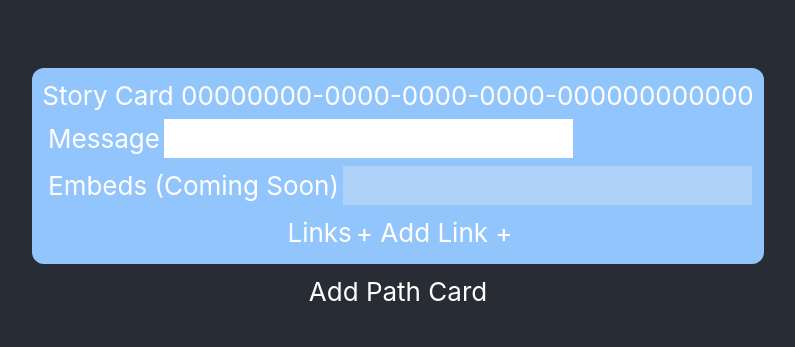
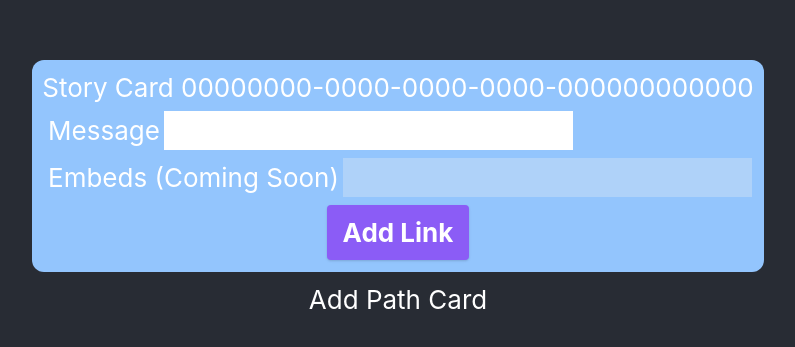
Before and after one commit to ldyken53/adventure-learning-bot, a React (Create React App) app in the folder adventure-workshop/: page /story-builder in a window 1280 px wide. Shown: the part 215-562 px from the top of the page, without its empty margins (242-1037 px from the left). Built offline with nearby package versions, Linux system fonts and the light colour scheme.

Commit message:
style link buttong

```diff
--- a/adventure-workshop/src/StoryBuilder/StoryBuilder.jsx
+++ b/adventure-workshop/src/StoryBuilder/StoryBuilder.jsx
@@ -57,6 +57,8 @@ class StoryBuilder extends Component {
   updatePath = (path, key) => {
     const newPaths = { ...this.state.paths };
     newPaths[key] = path;
+    console.log(path);
+    console.log(key)
     this.setState({ paths: newPaths });
   };
 
@@ -69,7 +71,9 @@ class StoryBuilder extends Component {
               key={i}
               obj_key={obj_key}
               path={path}
-              setPath={(path) => this.updatePath(path, obj_key)}
+              setPath={(path) => {
+                this.updatePath(path, obj_key);
+              }}
             />
           ))}
         </PathCardsContext.Provider>
@@ -103,7 +107,6 @@ const PathCard = ({ obj_key, path, setPath }) => {
         />
       </div>
       <div className="p-1 flex-col">
-        <label className="text-grey p-1">Links</label>
         {path.options.map((option, i) => (
           <PathLink
             key={i}
@@ -122,11 +125,12 @@ const PathCard = ({ obj_key, path, setPath }) => {
           />
         ))}
         <button
+          className="shadow bg-purple-500 hover:bg-purple-400 focus:shadow-outline focus:outline-none text-white font-bold py-2 px-4 rounded"
           onClick={() =>
             setPath({ ...path, options: [...path.options, LINK_TEMPLATE] })
           }
         >
-          + Add Link +
+          Add Link
         </button>
       </div>
     </div>
@@ -157,7 +161,7 @@ const PathLink = ({ index, link, setLink, delLink }) => {
           />
         </div>
       </div>
-      <button onClick={delLink()}>Remove Link</button>
+      <button onClick={() => delLink()}>Remove Link</button>
     </div>
   );
 };
```
